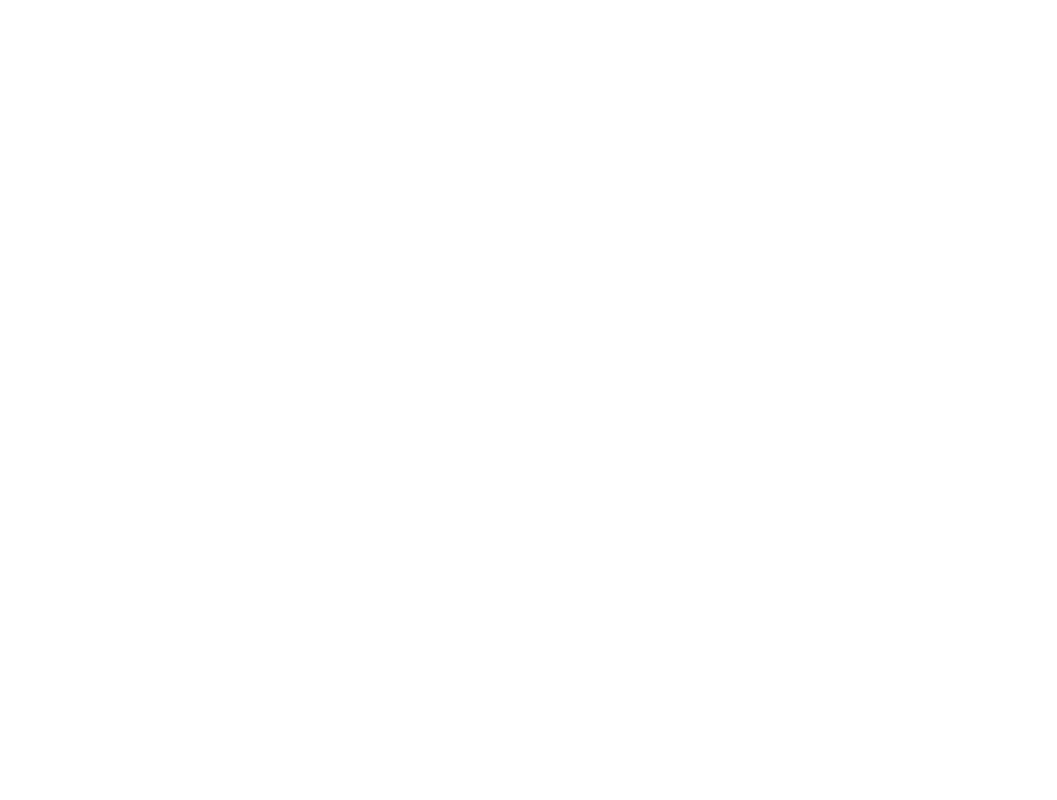
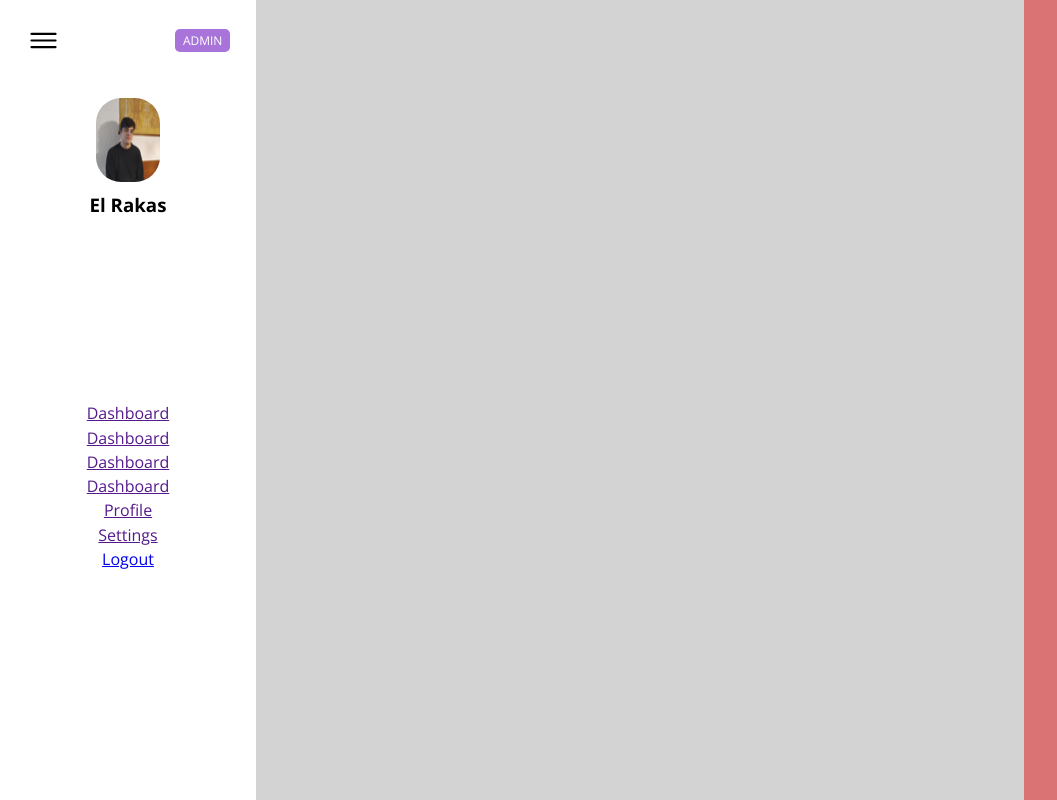
Before and after one commit to awakehollowape/apitool-web, a Flask app: page /dashboard in a window 1280 px wide. Before the commit the part shown is empty. Shown: the whole page, without its empty margins (0-1057 px from the left). Run offline with Flask 2, Linux system fonts and the light colour scheme.

Commit message:
no anda por aqui

```diff
--- a/App.py
+++ b/App.py
@@ -27,6 +27,8 @@ app.add_url_rule('/register', view_func=auth.register, methods=['GET', 'POST'])
 app.add_url_rule('/logout', view_func=auth.logout, methods=['GET', 'POST'])
 
 
+
+
 # <------------------ DASHBOARD --------------->#
 
 @app.route('/dashboard')
--- a/backend/cfg.py
+++ b/backend/cfg.py
@@ -1,6 +1,8 @@
-class config():
+from flask_mysqldb import MySQL
+
+class Config(object):
     def __init__(self):
-        self.MYSQL_HOST = "localhost"
+        self.MYSQL_HOST = "35.202.223.234"
         self.MYSQL_USER = "root"
         self.MYSQL_PASSWORD = "15441109"
         self.MYSQL_DB = "apitool_test"
--- a/static/css/dashboard/dashboard.css
+++ b/static/css/dashboard/dashboard.css
@@ -0,0 +1,102 @@
+html {
+    margin: auto;
+    width:100%;
+    height:100%;
+}
+
+body{
+    font-family: "Open Sans", Arial, Helvetica, sans-serif;
+    width:100%;
+    height:100%;
+    margin: auto;
+    background-color: #d3d3d3;
+    display: flex;
+}
+
+div.left-sidebar{
+    width:20%;
+    height:100%;
+    display: flex;
+    flex-direction: column;
+    background-color: white;
+}
+div.top-sidebar{
+    width:100%;
+    height:50%;
+    display: flex;
+    flex-direction: column;
+}
+div.bottom-sidebar{
+    width:100%;
+    height:50%;
+    display: flex;
+    flex-direction: column;
+}
+div.top-bar{
+    width:80%;
+    height:20%;
+    margin-left:10%;
+    display: flex;
+    flex-direction: row;
+    justify-content: space-between;
+    align-items: center;
+    text-align: center;
+}
+div.top-bar ion-icon{
+    height: 35px;
+    width: 35px;
+}
+div.top-bar div.account-type{
+    color: white;
+    background-color: #a974da;
+    font-size: 12px;
+    border-radius: 5px;
+    padding: 3px;
+    padding-left: 8px;
+    padding-right: 8px;
+}
+div.profile-image{
+    width:100%;
+    height:30%;
+    display: flex;
+    justify-content: center;
+    align-items: center;
+}
+div.profile-image img{
+    height:70%;
+    width:25%;
+    border-radius: 25px;
+}
+div.profile-name{
+    width:100%;
+    height:2%;
+    display: flex;
+    justify-content: center;
+    align-items: center;
+    text-align: center;
+}
+div.profile-links{
+    width:100%;
+    height:43%;
+    display: flex;
+    flex-direction: column;
+    justify-content: space-evenly;
+    align-items: center;
+}
+
+
+div.middle-content{
+    width:60%;
+    height:100%;
+    display: flex;
+    flex-direction: column;
+    background-color: #d3d3d3;
+}
+
+div.right-sidebar{
+    width:20%;
+    height:100%;
+    display: flex;
+    flex-direction: column;
+    background-color: #da7474;
+}
--- a/templates/dashboard/dashboard.html
+++ b/templates/dashboard/dashboard.html
@@ -4,7 +4,17 @@
 {% endblock %}
 
 {% block body %}
+{% from './dashboard/menubar.html' import menubar %}
+
+<div class="left-sidebar" id="left-sidebar">
+    {{menubar()}}
+    </div>
 
 
+</div>
+<div class="middle-content" id="middle-content">
+</div>
+<div class="right-sidebar" id="right-sidebar">
+</div>
 
 {% endblock%}
--- a/templates/dashboard/layout.html
+++ b/templates/dashboard/layout.html
@@ -6,6 +6,8 @@
     <link rel="stylesheet" href="{{ url_for('static', filename='css/dashboard/dashboard.css') }}">
 	<meta charset="UTF-8">
     <link rel="shortcut icon" href="{{url_for('static', filename='favicon.ico')}}">
+    <script type="module" src="https://unpkg.com/ionicons@5.5.2/dist/ionicons/ionicons.esm.js"></script>
+    <script nomodule src="https://unpkg.com/ionicons@5.5.2/dist/ionicons/ionicons.js"></script>
 	<link rel="stylesheet" href="https://fonts.googleapis.com/css?family=Oxygen:100,200,300,400,500,600,700">
     <link rel="stylesheet" href="https://fonts.googleapis.com/css?family=Nunito:100,200,300,400,500,600,700">
     <link rel="stylesheet" href="https://fonts.googleapis.com/css?family=Open+Sans:100,200,300,400,500,600,700">
--- /dev/null
+++ b/templates/dashboard/menubar.html
@@ -0,0 +1,23 @@
+{% macro menubar() %}
+    <div class="top-sidebar">
+        <div class="top-bar">
+            <ion-icon name="menu-outline"></ion-icon>
+            <div class="account-type"> ADMIN </div>
+        </div>
+        <div class="profile-image"><img src="{{ url_for('static', filename='img/dashboard/profile.png') }}" alt="profile">
+        </div>
+        <div class="profile-name">
+            <h3>El Rakas</h3>
+        </div>
+    </div>
+    <div class="bottom-sidebar">
+        <div class="profile-links">
+            <a href="">Dashboard</a>
+            <a href="">Dashboard</a>
+            <a href="">Dashboard</a>
+            <a href="">Dashboard</a>
+            <a href="">Profile</a>
+            <a href="">Settings</a>
+            <a href="{{url_for('logout')}}">Logout</a>
+        </div>
+{% endmacro %}
--- a/templates/index/index.html
+++ b/templates/index/index.html
@@ -3,11 +3,11 @@
 {% block head%}
 
     <link rel="shortcut icon" href="{{url_for('static', filename='favicon.ico')}}">
-    <link rel="stylesheet" href="{{url_for('static', filename='css/home.css')}}">
+    <link rel="stylesheet" href="{{url_for('static', filename='css/index/home.css')}}">
     <script type="module" src="https://unpkg.com/ionicons@5.5.2/dist/ionicons/ionicons.esm.js"></script>
     <script nomodule src="https://unpkg.com/ionicons@5.5.2/dist/ionicons/ionicons.js"></script>
-    <link rel="stylesheet" href="{{url_for('static', filename='css/home-responsive.css')}}">
-    <link rel="stylesheet" href="{{url_for('static', filename='css/card.css')}}">
+    <link rel="stylesheet" href="{{url_for('static', filename='css/index/home-responsive.css')}}">
+    <link rel="stylesheet" href="{{url_for('static', filename='css/index/card.css')}}">
 
     <title>Apitool</title>
 
--- a/templates/login/login.html
+++ b/templates/login/login.html
@@ -4,7 +4,7 @@
 {% block head%}
     <title>asdasd</title>
 
-    <link rel="stylesheet" href="{{url_for('static', filename='css/login.css')}}">
+    <link rel="stylesheet" href="{{url_for('static', filename='css/login/login.css')}}">
     <script src="{{url_for('static', filename='scripts/login.js')}}"></script>
 {% endblock %}
 
```
Also changed, not shown: backend/account.py (added, +48 -0 lines), backend/auth.py (+9 -3 lines), templates/login/login-macros.html (+6 -6 lines), static/css/index/card.css (renamed from static/css/card.css), static/css/index/home-responsive.css (renamed from static/css/home-responsive.css), static/css/index/home.css (renamed from static/css/home.css), static/css/login/login.css (renamed from static/css/login.css), static/img/dashboard/profile.png (added).
